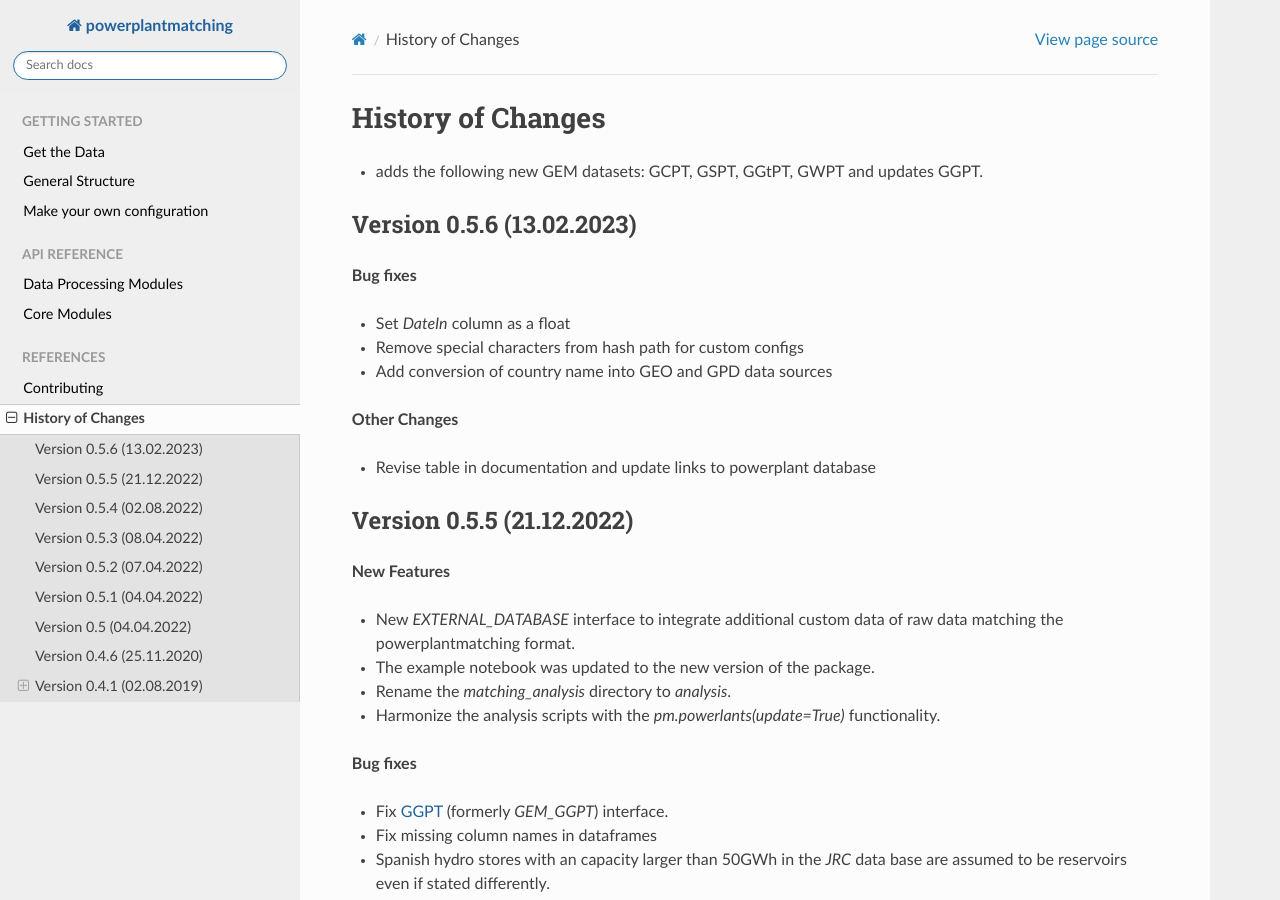
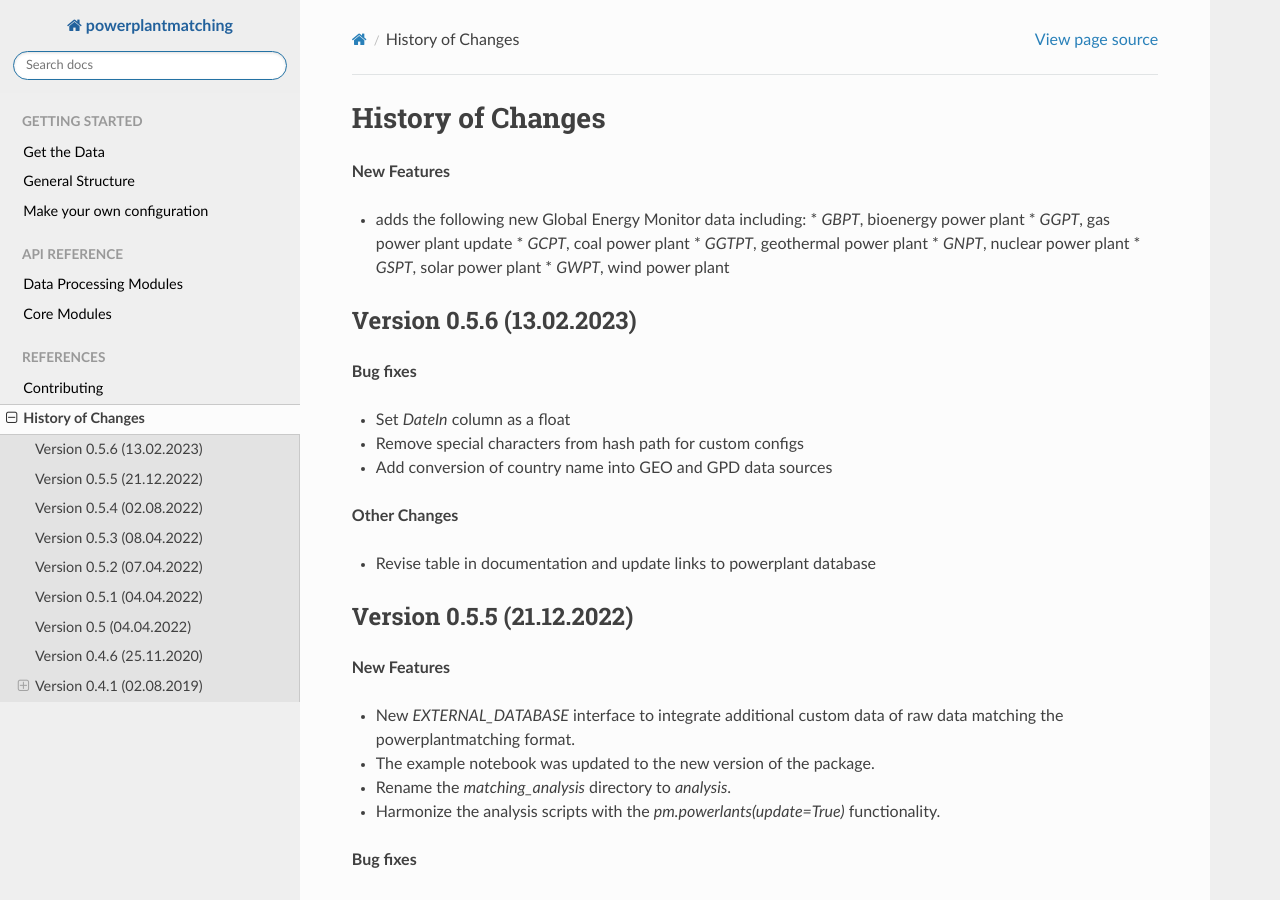
Before and after one commit to PyPSA/powerplantmatching, a Sphinx documentation site: the page built from doc/release-notes.rst, in a window 1280 px wide and 900 px high. Built offline with Sphinx 7.4.7 and the Read the Docs theme 2.0.0, drawn with Linux system fonts in a browser that asks for light colours; pages that are not in the unit, such as notebooks, are missing from menus.

Commit message:
fix release notes, and pre commit

```diff
--- a/doc/release-notes.rst
+++ b/doc/release-notes.rst
@@ -4,7 +4,16 @@ History of Changes
 
 .. Upcoming Version
 .. ----------------
-* adds the following new GEM datasets: GCPT, GSPT, GGtPT, GWPT and updates GGPT.
+**New Features**
+
+* adds the following new Global Energy Monitor data including:
+  * `GBPT`, bioenergy power plant
+  * `GGPT`, gas power plant update
+  * `GCPT`, coal power plant
+  * `GGTPT`, geothermal power plant
+  * `GNPT`, nuclear power plant
+  * `GSPT`, solar power plant
+  * `GWPT`, wind power plant
 
 
 Version 0.5.6 (13.02.2023)
```
Also changed, not shown: 1 other file.
